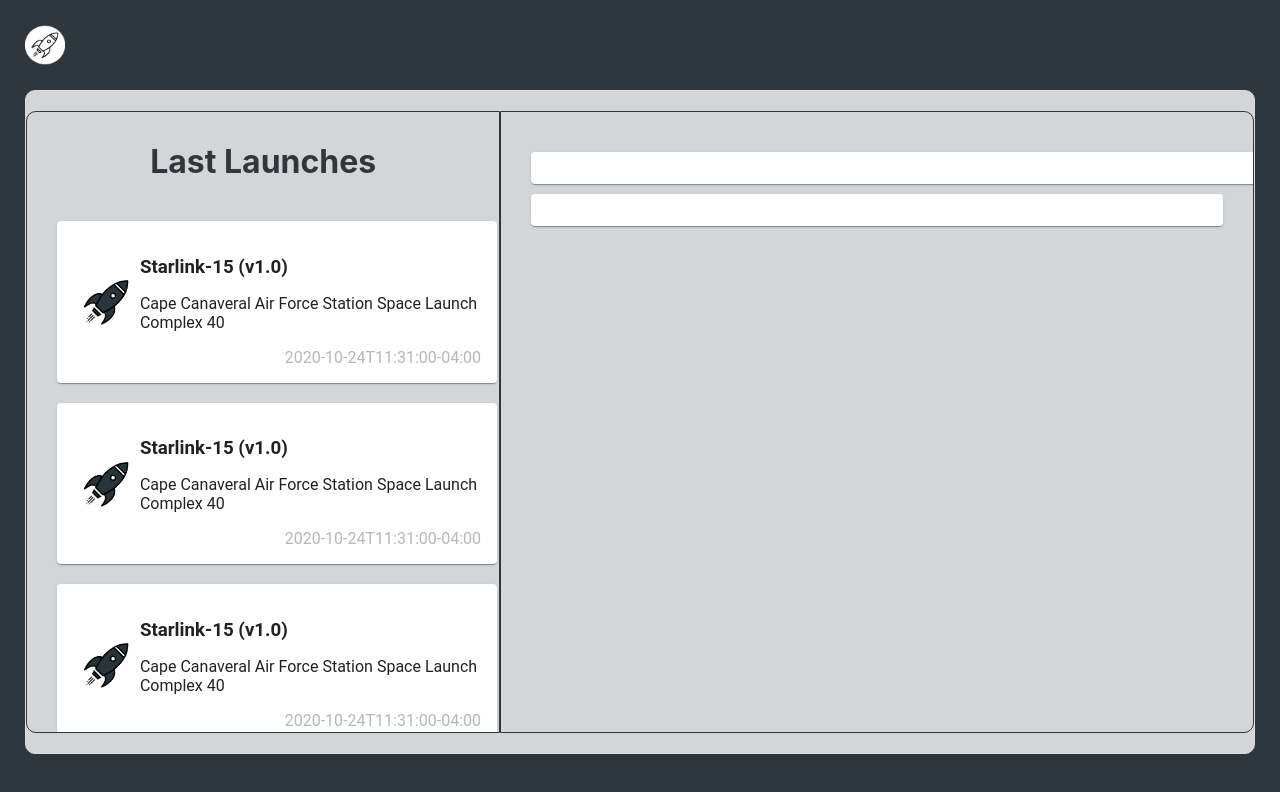
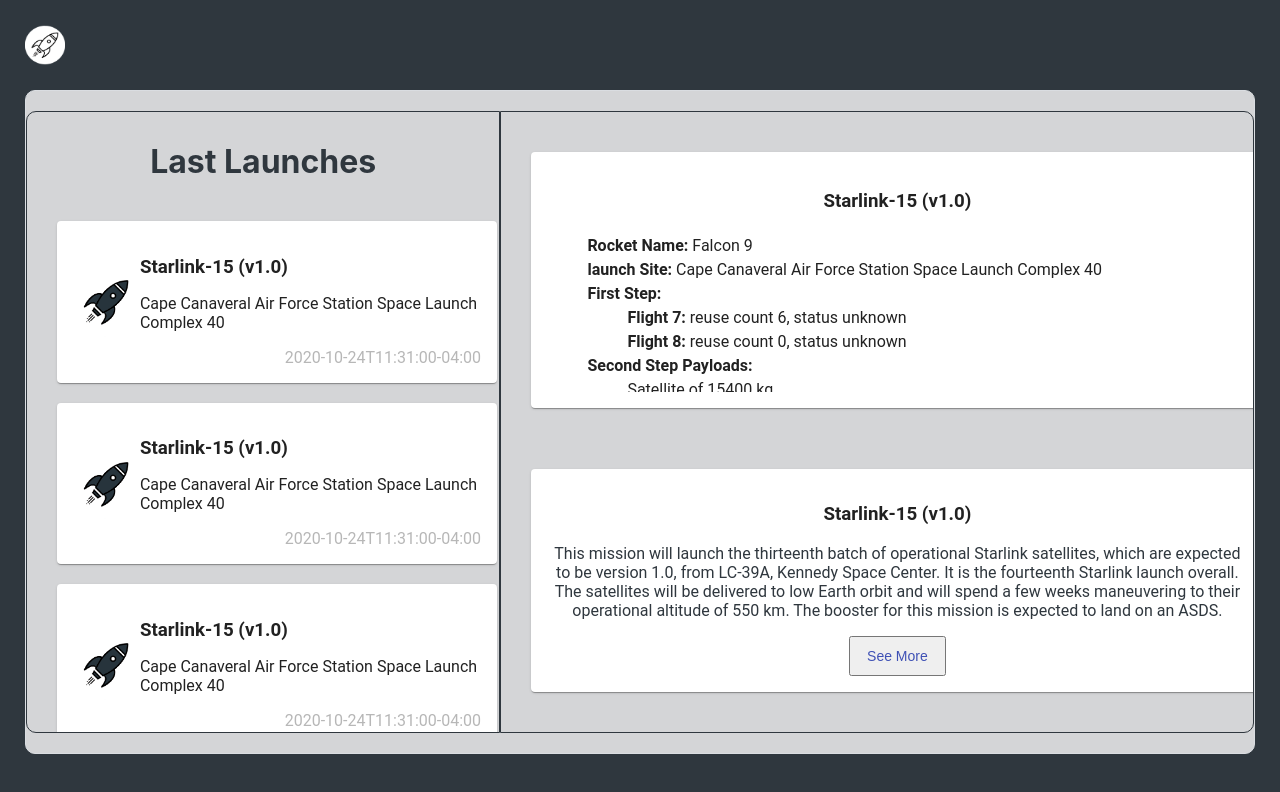
Before and after one commit to 99minutos/99minutos-frontend-interview-test, a React (Create React App) app: page / in a window 1280 px wide. Shown: the top 792 px of the page. Built offline with nearby package versions, Linux system fonts and the light colour scheme.

Commit message:
loyout complete

```diff
--- a/src/components/shared/mainpanel/MainPanel.tsx
+++ /dev/null
@@ -1,40 +0,0 @@
-import React from 'react'
-import styled from "styled-components";
-import { CardWrapper } from '../../ui/styled-components/card';
-
-export const MainPanel = () => {
-    return (
-        <MainPanelWrapper>
-            <TopPanel>
-
-            </TopPanel>
-
-            <BottomPanel>
-
-            </BottomPanel>
-
-        </MainPanelWrapper>
-    )
-}
-
-const MainPanelWrapper = styled.div`
-    height: 70vh;
-    overflow: auto;
-    margin-bottom: 20px;
-    padding: 30px;
-    border: 1px solid #2f373e;
-    border-radius: 0 10px 10px 0;
-
-    & p{
-        text-align: center;
-        color: #2f373e;
-    }
-
-`
-const TopPanel = styled(CardWrapper)`
-    min-width: 700px;
-
-`
-const BottomPanel = styled(CardWrapper)`
-
-`
--- /dev/null
+++ b/src/components/ui/detailCard/DetailCard.tsx
@@ -0,0 +1,72 @@
+import React from 'react'
+import styled from "styled-components";
+import { Scrollbars } from 'react-custom-scrollbars';
+import { CardWrapper } from '../styled-components/card';
+
+export const DetailCard = () => {
+    return (
+        <Panel>
+            <Scrollbars style={{ width: "100%" , height: "100%", minHeight:"100%" }}>
+
+                <h3>Starlink-15 (v1.0)</h3>
+
+                <ul>
+                    <li><b>Rocket Name: </b><span>Falcon 9</span></li>
+                    <li><b>launch Site: </b><span>Cape Canaveral Air Force Station Space Launch Complex 40</span></li>
+                    <li><b>First Step: </b>
+                        <ul>
+                            <li><b>Flight 7: </b><span>reuse count 6, status unknown</span></li>
+                            <li><b>Flight 8: </b><span>reuse count 0, status unknown</span></li>
+                        </ul>
+                    </li>
+                    <li><b>Second Step Payloads: </b>
+                        <ul>
+                            <li><span>Satellite of 15400 kg</span></li>
+                            <li><span>Crew Dragon</span></li>
+                        </ul>
+                    </li>
+                    <li><b>Ships: </b>
+                        <ul>
+                            <li><b>Name: </b><span>"Of Course I Still Love You"  </span>
+                                <b> Port: </b><span>Port Canaveral</span>
+                            </li>
+                            <li><b>Name: </b><span>"Of Course I Still Love You"  </span>
+                                <b> Port: </b><span>Port Canaveral</span>
+                            </li>
+                            <li><b>Name: </b><span>"Of Course I Still Love You"  </span>
+                                <b> Port: </b><span>Port Canaveral</span>
+                            </li>
+
+                        </ul>
+                    </li>
+
+
+                </ul>
+            </Scrollbars>
+        </Panel>
+    )
+}
+
+const Panel = styled(CardWrapper)`
+    min-width: 700px;
+    max-height: 40%;
+    overflow: auto;
+    line-height: 1.5;
+
+    flex: 2 1 auto;
+    order: 0;
+    align-self: auto;
+    -webkit-order: 0;
+    -ms-flex-order: 0;
+    -webkit-flex: 2 1 auto;
+    -ms-flex: 2 1 auto;
+    -webkit-align-self: auto;
+    -ms-flex-item-align: auto;
+
+    & h3 {
+        text-align: center;
+    }
+    & li {
+        list-style: none;
+    }
+`
--- /dev/null
+++ b/src/components/ui/mainPanel/MainPanel.tsx
@@ -0,0 +1,47 @@
+import React from 'react'
+import styled from "styled-components";
+import { DetailCard } from '../detailCard/DetailCard';
+import { SeeMoreCard } from '../seeMoreCard/SeeMoreCard';
+
+export const MainPanel = () => {
+    return (
+        <MainPanelWrapper>
+            <DetailCard/>
+            <SeeMoreCard/>
+        </MainPanelWrapper>
+    )
+}
+
+const MainPanelWrapper = styled.div`
+    height: 70vh;
+    overflow: auto;
+    margin-bottom: 20px;
+    padding: 30px;
+    border: 1px solid #2f373e;
+    border-radius: 0 10px 10px 0;
+
+    display: -ms-flexbox;
+    display: -webkit-flex;
+    display: flex;
+    flex-direction: column;
+    flex-wrap: nowrap;
+    justify-content: space-between;
+    align-content: stretch;
+    align-items: stretch;
+    -webkit-flex-direction: column;
+    -ms-flex-direction: column;
+    -webkit-flex-wrap: nowrap;
+    -ms-flex-wrap: nowrap;
+    -webkit-justify-content: space-between;
+    -ms-flex-pack: justify;
+    -webkit-align-content: stretch;
+    -ms-flex-line-pack: stretch;
+    -webkit-align-items: stretch;
+    -ms-flex-align: stretch;
+
+    & p{
+        text-align: center;
+        color: #2f373e;
+    }
+
+`
--- /dev/null
+++ b/src/components/ui/seeMoreCard/SeeMoreCard.tsx
@@ -0,0 +1,44 @@
+import React from 'react'
+import styled from "styled-components";
+import { CardWrapper } from '../styled-components/card';
+import { Button } from '../styled-components/button';
+
+export const SeeMoreCard = () => {
+    return (
+        <Panel>
+            <h3>Starlink-15 (v1.0)</h3>
+            <p>This mission will launch the thirteenth batch of operational
+                Starlink satellites, which are expected to be version 1.0, from LC-39A,
+                Kennedy Space Center. It is the fourteenth Starlink launch overall.
+                The satellites will be delivered to low Earth orbit and will spend a
+                few weeks maneuvering to their operational altitude of 550 km.
+                The booster for this mission is expected to land on an ASDS.
+            </p>
+            <Button
+                onClick={():void=>console.log('click')}
+            >See More</Button>
+        </Panel>
+    )
+}
+
+const Panel = styled(CardWrapper)`
+    min-width: 700px;
+    text-align: center;
+
+    order: 0;
+    flex: 0 0 auto;
+    align-self: auto;
+    -webkit-order: 0;
+    -ms-flex-order: 0;
+    -webkit-flex: 0 0 auto;
+    -ms-flex: 0 0 auto;
+    -webkit-align-self: auto;
+    -ms-flex-item-align: auto;
+
+
+    & p {
+        max-width: 700px;
+        overflow: auto;
+
+    }
+`
--- /dev/null
+++ b/src/components/ui/styled-components/button.ts
@@ -0,0 +1,12 @@
+import styled from "styled-components";
+
+export const Button = styled.button`
+    cursor: pointer;
+    text-align: center;
+    line-height: 34px;
+    font-size: 14px;
+    font-weight: 500;
+    padding-left: 1rem;
+    padding-right: 1rem;
+    color: #3f51b5;
+`
--- a/src/pages/home/HomeScreen.tsx
+++ b/src/pages/home/HomeScreen.tsx
@@ -2,7 +2,7 @@
 import styled from "styled-components";
 import { NavBar } from '../../components/shared/navbar/NavBar';
 import { SideBar } from '../../components/shared/sidebar/SideBar';
-import { MainPanel } from '../../components/shared/mainpanel/MainPanel';
+import { MainPanel } from '../../components/ui/mainPanel/MainPanel';
 
 
 export const HomeScreen = () => {
```
Also changed, not shown: src/components/ui/rocketCard/RocketCard.tsx (deleted, +0 -9 lines).
